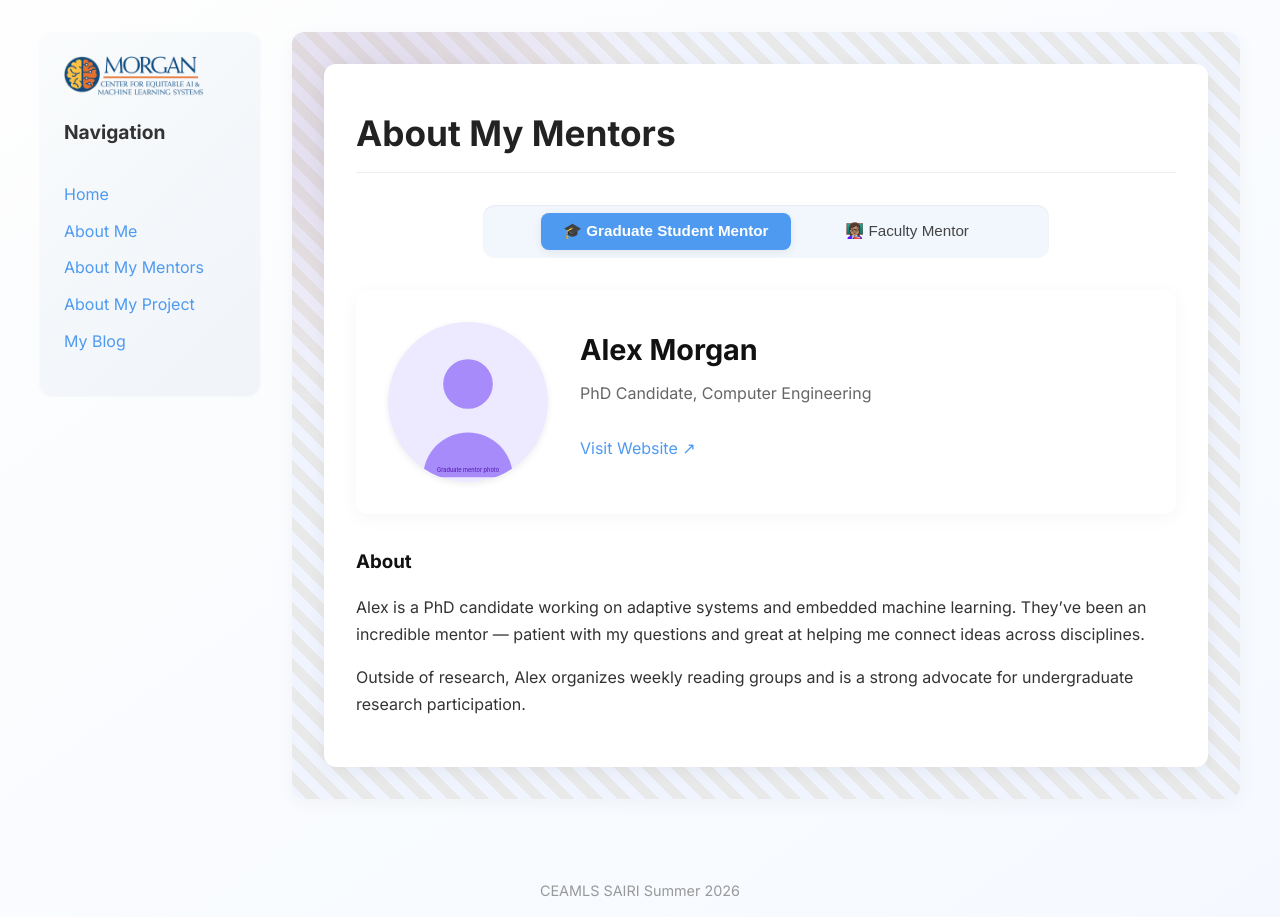
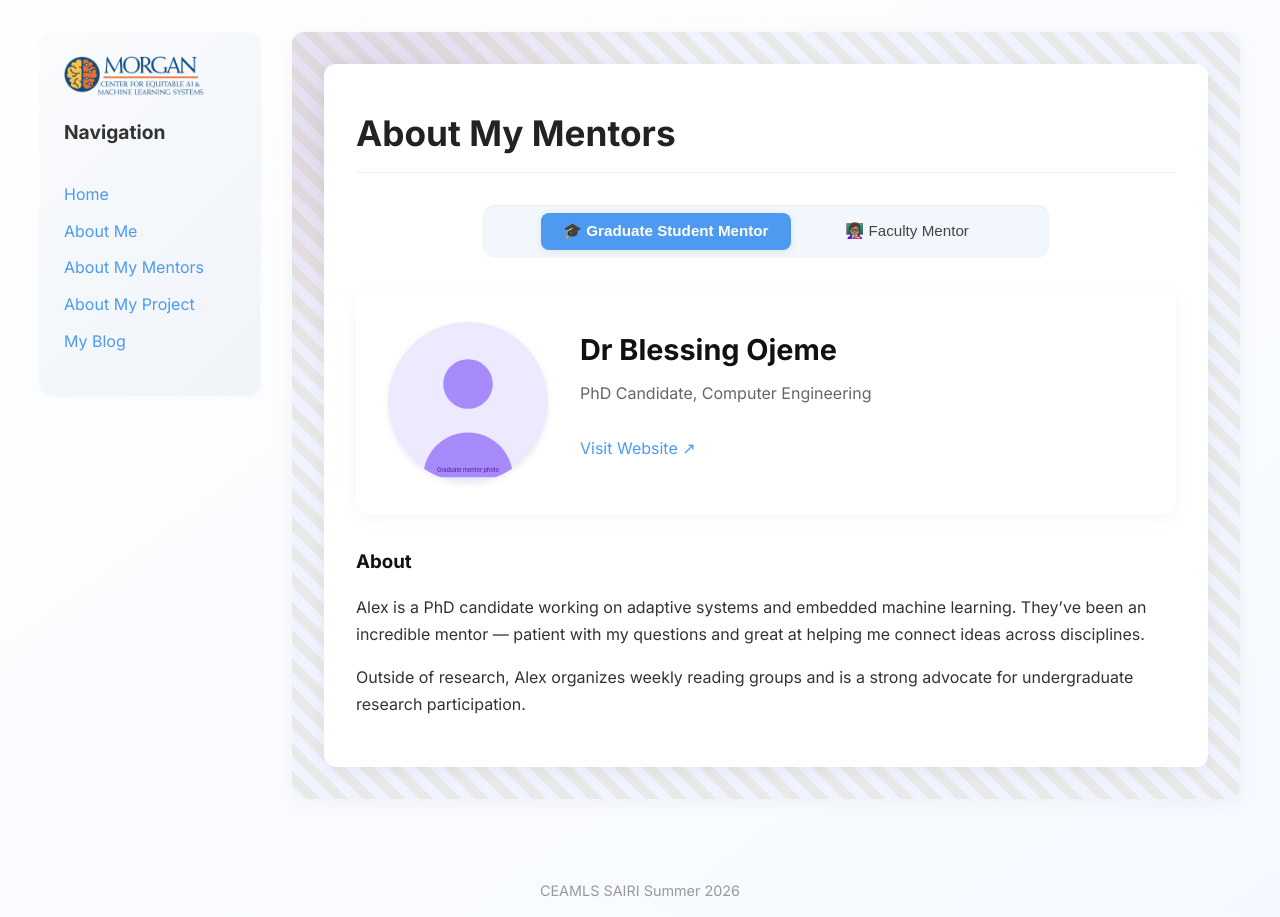
Before and after one commit to BtoBhatta/BtoBhatta, a Jekyll site: the page built from pages/about-my-mentor.md, in a window 1280 px wide. Built offline with Jekyll 4.4.1, drawn with Linux system fonts in a browser that asks for light colours.

Commit message:
Update about-my-mentor.md

```diff
--- a/pages/about-my-mentor.md
+++ b/pages/about-my-mentor.md
@@ -4,7 +4,7 @@
 permalink: /about-my-mentor.html
 
 graduate_mentor:
-  name: Alex Morgan
+  name: Dr Blessing Ojeme
   title: PhD Candidate, Computer Engineering
   image: /assets/images/graduate-student-mentor.svg
   website: https://example.com/alex-morgan
```
Also changed, not shown: other parts of pages/about-my-mentor.md (+1 -1 lines).
